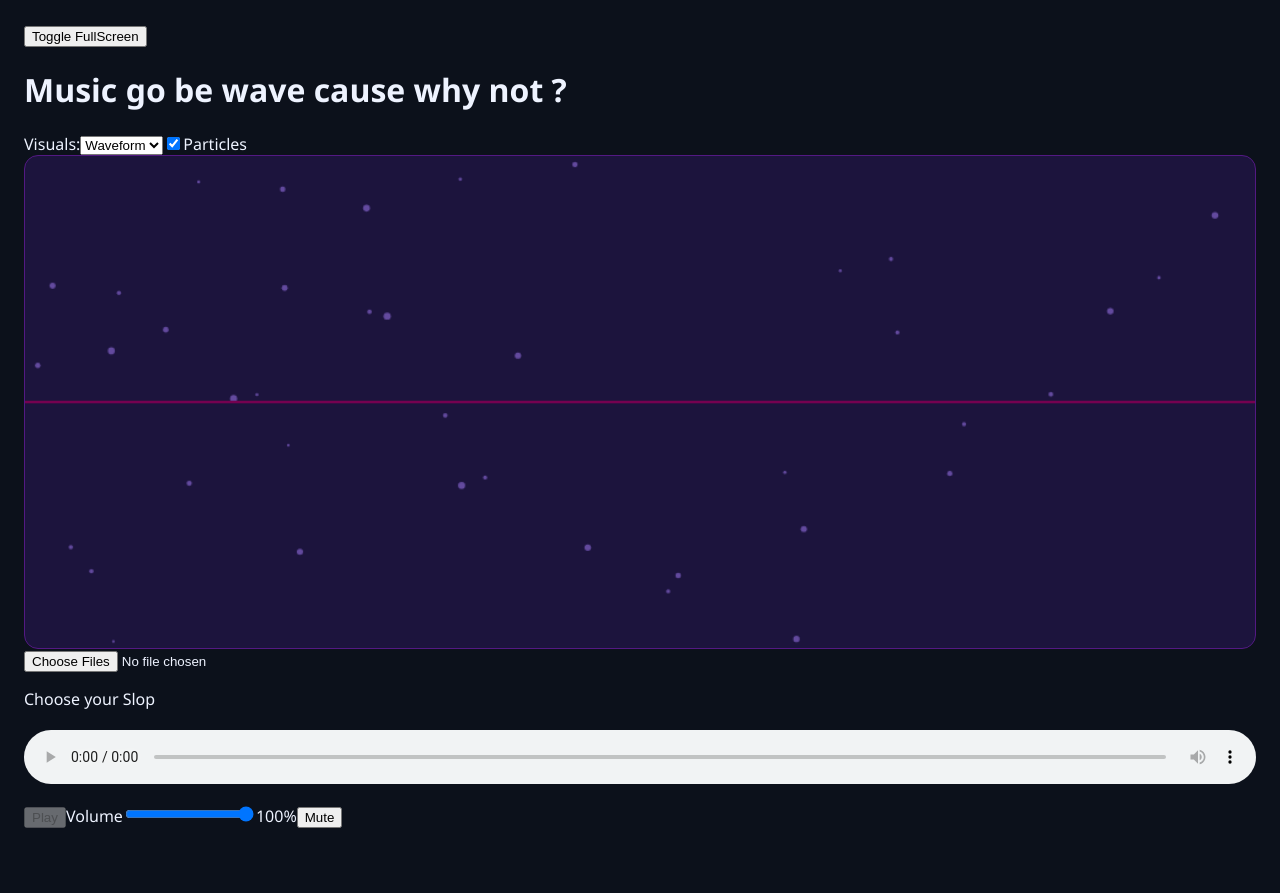
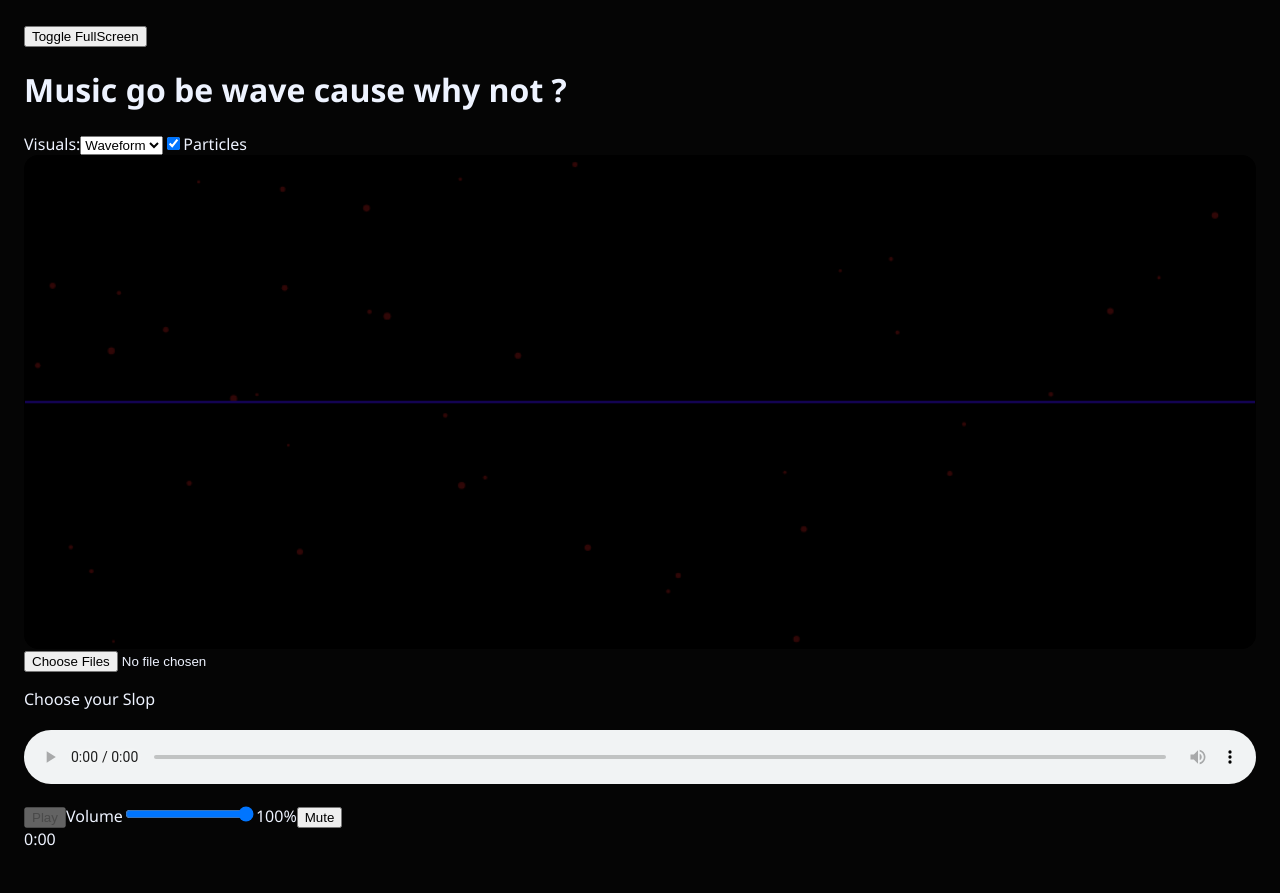
Before and after one commit to the-degenerate-otaku/Comeback---Music-Visualizer, a React (Vite) app: page / in a window 1280 px wide. Shown: the top 893 px of the page. Built offline with nearby package versions, Linux system fonts and the light colour scheme.

Commit message:
Waveform and progress bar merged

```diff
--- a/src/App.css
+++ b/src/App.css
@@ -5,7 +5,7 @@
 body {
   margin: 0;
   font-family: "Segoe UI", sans;
-  background: #0c111b;
+  background: #050505;
   color:#eef3ff;
 }
 
@@ -22,8 +22,8 @@ canvas{
   display: block;
   width: 100%;
   height: auto;
-  background: #1c143d;
-  border: 1px solid #531983;
+  background: #000000;
+  border: 1px solid #000000;
   border-radius: 14px;
 }
 
@@ -41,3 +41,25 @@ main:fullscreen {
   padding: 24px;
   background: #000000;
 }
+
+.waveform-progress-seaker {
+  display: grid;
+}
+
+.waveform-progress-seaker > svg,
+.waveform-progress-seaker-input {
+  grid-area: 1 / 1;
+}
+
+.waveform-progress-seaker-input {
+  width: 100%;
+  height: 100%;
+  margin: 0;
+  opacity: 0;
+  cursor: pointer;
+}
+
+.waveform-progress-seaker:focus-within {
+  outline: 2px solid #fe000072;
+  outline-offset: 4px;
+}
--- a/src/App.jsx
+++ b/src/App.jsx
@@ -350,7 +350,7 @@ export default function App() {
       ctx.clearRect(0, 0, canvas.width, canvas.height);
 
 
-      ctx.fillStyle = "#aa80ff";
+      ctx.fillStyle = "#600d0d";
       ctx.globalAlpha = 0.5;
 
       for (const dot of particlesEnabled ? dots : []) {
@@ -380,7 +380,7 @@ export default function App() {
         }
 
 
-        ctx.fillStyle = "#c499ff";
+        ctx.fillStyle = "#5c0808";
         for (let bar = 0; bar < barCount; bar++) {
           const start = Math.floor(
             (bar / barCount) * frequencies.length
@@ -411,7 +411,7 @@ export default function App() {
         return;
 
       }
-      ctx.strokeStyle = "#750150";
+      ctx.strokeStyle = "#150458f0";
       ctx.lineWidth = 2;
       ctx.beginPath();
 
@@ -604,6 +604,8 @@ export default function App() {
         {muted || volume === 0 ? "Unmute" : "Mute"}
       </button>
       <div>
+        <span>{formatTime(currentTime)}</span>
+        <div className="waveform-progress-seaker">
 
           <svg
             viewBox="0 0 800 60"
@@ -613,7 +615,7 @@ export default function App() {
             aria-hidden="true"
           >
             {waveformPeaks.map((peak, index) => {
-            const slot = 600 / waveformPeaks.length
+              const slot = 800 / waveformPeaks.length
               const height = Math.max(2, peak * 56);
               const played = duration > 0 && index / waveformPeaks.length < currentTime / duration;
 
@@ -625,18 +627,14 @@ export default function App() {
                   width={slot * 0.7}
                   height={height}
                   rx="1"
-                fill={played ? "#fefefe" : "#111111fe"}
+                  fill={played ? "#fefefe" : "#ff0000fe"}
                 />
               );
             })}
           </svg>
 
-
-
-
-        <span>{formatTime(currentTime)}</span>
-
           <input
+            className="waveform-progress-seaker-input"
             type="range"
             aria-label="Playback"
             min="0"
@@ -651,6 +649,7 @@ export default function App() {
             }
             }
           />
+        </div>
         <span>{formatTime(duration)}</span>
       </div>
 
```
Lines whose indentation alone changed are shown as unchanged.
